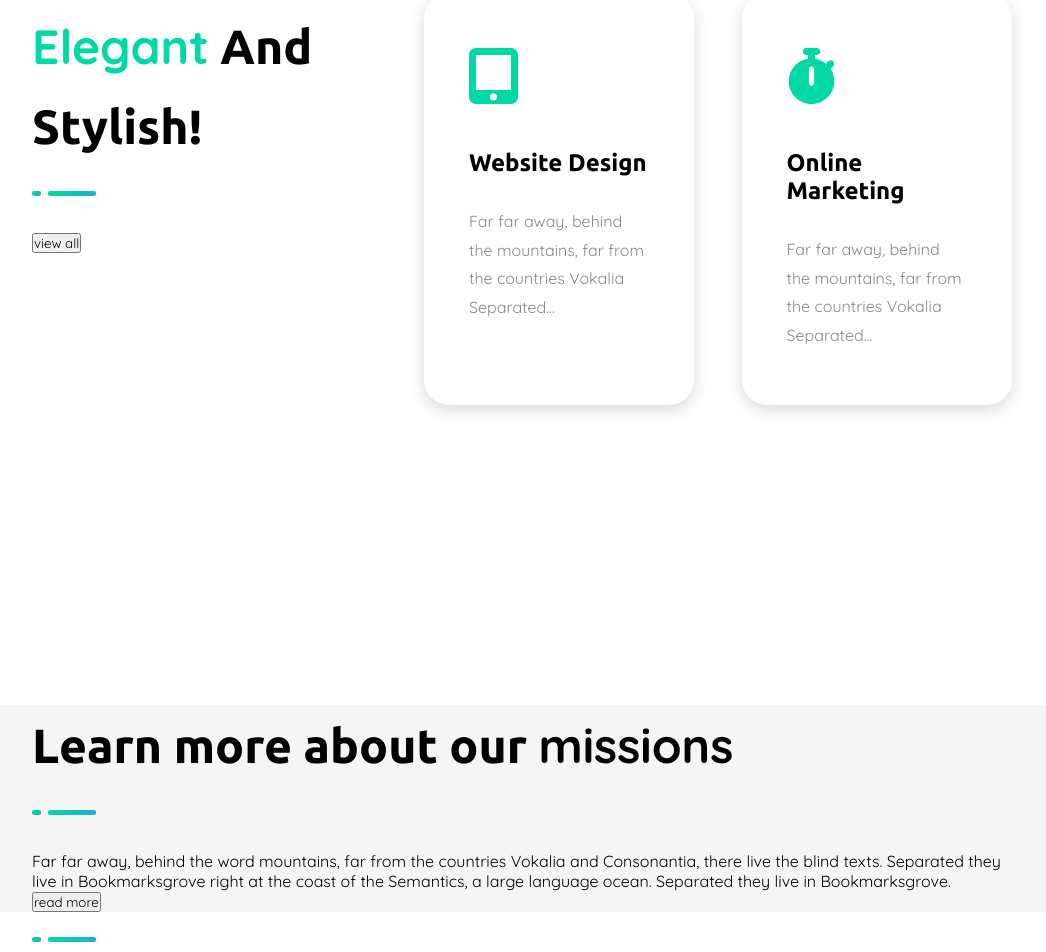
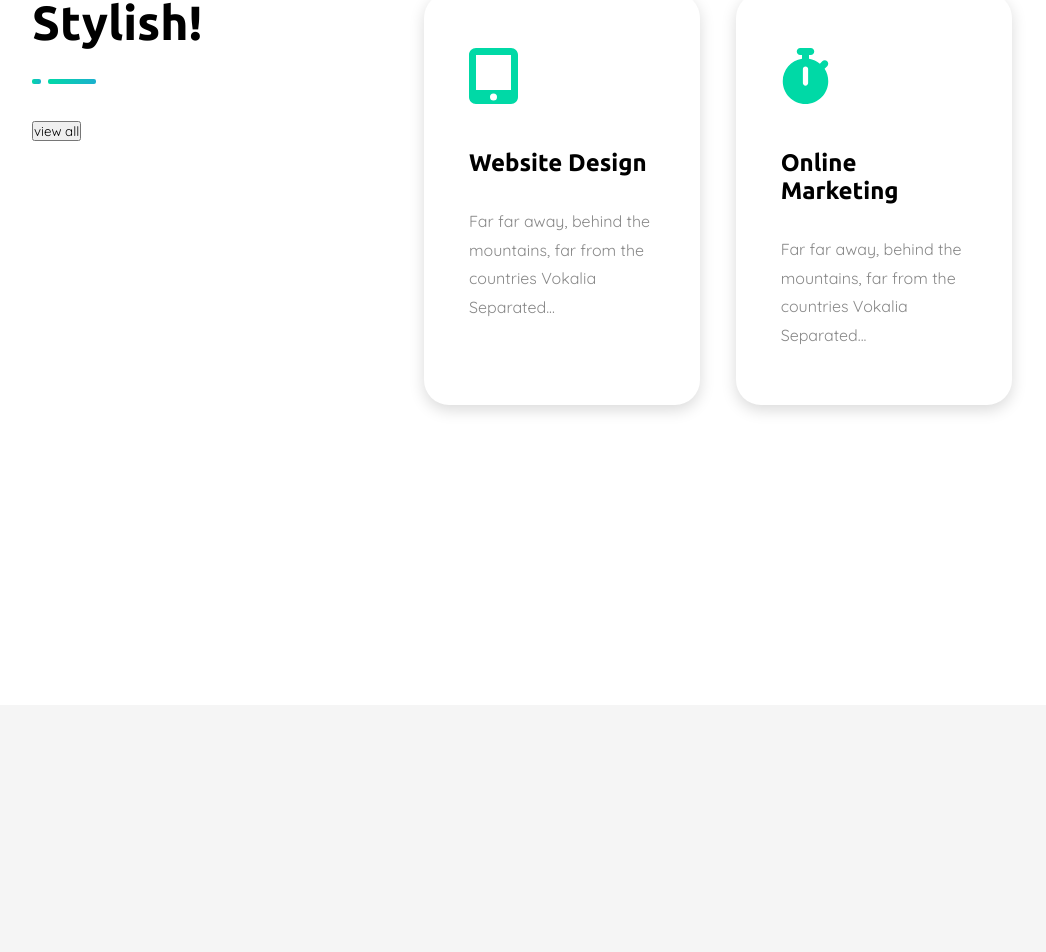
Before and after one commit to sebastianocalella/proj-html-vuejs, a Vue app: page / in a window 1280 px wide. Shown: the part 1836-2788 px from the top of the page, without its empty margins (118-1164 px from the left). Built offline with nearby package versions, Linux system fonts and the light colour scheme.

Commit message:
OurMissions Component Style Prototype

```diff
--- a/src/components/AppMainComponents/OurMissions.vue
+++ b/src/components/AppMainComponents/OurMissions.vue
@@ -1,27 +1,94 @@
 <template>
-    <div>
-        <div class="text-content">
-            <h2>
-                Learn more about our <span>missions</span>
-            </h2>
-            <ComponentDivider/>
-            <p>Far far away, behind the word mountains, far from the countries Vokalia and Consonantia, there live the blind texts. Separated they live in Bookmarksgrove right at the coast of the Semantics, a large language ocean. Separated they live in Bookmarksgrove.</p>
-            <button>read more</button>
+    <div class="container">
+        <div class="cards-container">
+            <div class="img-wrapper">
+                <div class="blancket"></div>
+                <img src="../../assets/images/busy-architect-PYVKWM4-1024x872.jpg" alt="">
+            </div>
+            <div class="img-wrapper">
+                <img src="../../assets/images/businesswoman-analysing-document-P8WSNMC-1024x820.jpg" alt="">
+            </div>
+        </div>
+        <div class="text-content-container">
+            <TextContent
+            :title="textContent.title"
+            :text="textContent.text"
+            :button="textContent.button"/>
         </div>
     </div>
 </template>
 
 <script>
+
 import ComponentDivider from '../utilitiesComponents/ComponentDivider.vue';
+import TextContent from '../utilitiesComponents/TextContent.vue';
 
 export default {
     name: 'OurMissions',
     components:{
-        ComponentDivider
+        ComponentDivider,
+        TextContent
+    },
+    data(){
+        return{
+            textContent:{
+                title: 'Learn more<br> about our<br> <span class="text-content-component-span">missions</span>',
+                text: 'Far far away, behind the word mountains, far from the countries Vokalia and Consonantia, there live the blind texts. Separated they live in Bookmarksgrove right at the coast of the Semantics, a large language ocean. Separated they live in Bookmarksgrove.',
+                button:{
+                    content:'read more',
+                    color:'brand-dark'
+                }
+            }
+        }
     }
 }
 </script>
 
 <style lang="scss" scoped>
+@use '../../styles/partials/colors' as *;
+    .container{
+        display: flex;
+        justify-content: space-between;
+        padding: 350px 0 450px;
 
+        .cards-container{
+            position: relative;
+            width: 55%;
+        }
+        .text-content-container{
+            width: 35%;
+        }
+        .img-wrapper{
+            position: absolute;
+            overflow: hidden;
+            height: 570px;
+
+            img{
+                width: 720px;
+            }
+            &:nth-of-type(1){
+                left:-150px;
+                bottom:-75px;
+                border-radius: 0 35px 35px 0;
+
+                .blancket{
+                    position: absolute;
+                    width: 100%;
+                    height: 100%;
+                    top: 0;
+                    left: 0;
+                    background: linear-gradient(45deg,$bg-gradient-yellow-t,$bg-gradient-green-t);
+                    z-index: 1;
+                }
+            }
+            &:nth-of-type(2){
+                border-radius: 20px;
+                left: 0;
+                bottom: -150px;
+                box-shadow: rgba(100, 100, 111, 0.2) 0px 7px 29px 0px;
+                z-index: 2;
+            }
+        }
+
+    }
 </style>
--- a/src/components/utilitiesComponents/IconCard.vue
+++ b/src/components/utilitiesComponents/IconCard.vue
@@ -20,7 +20,7 @@ export default {
 <style lang="scss" scoped>
 @use '../../styles/partials/colors' as *;
     .icon-card-container{
-        width: 46%;
+        width: 47%;
         background-color: $bg-lightest;
         box-shadow: rgba(0, 0, 0, 0.15) 0px 5px 15px;
         border-radius: 25px;
--- a/src/components/utilitiesComponents/TextContent.vue
+++ b/src/components/utilitiesComponents/TextContent.vue
@@ -38,11 +38,15 @@ export default {
     .text-content{
         h2 {
             font-size: 3rem;
-            line-height: 5rem;
+            line-height: 4rem;
 
             .text-content-component-span{
                 color:$c-brand-green;
             }
         }
+        p{
+            color: $c-gray-2;
+            margin-bottom: 40px;
+        }
     }
 </style>
--- a/src/styles/partials/_colors.scss
+++ b/src/styles/partials/_colors.scss
@@ -15,7 +15,9 @@
     //background colors: 14
 
     $bg-gradient-yellow: #98E05F;
+    $bg-gradient-yellow-t: #99e05fDD;
     $bg-gradient-green:#02D8A4;
+    $bg-gradient-green-t:#02D8A4DD;
 
     $bg-brand-green:#00D9A6;
     $bg-brand-blue:#527CEB;
```
